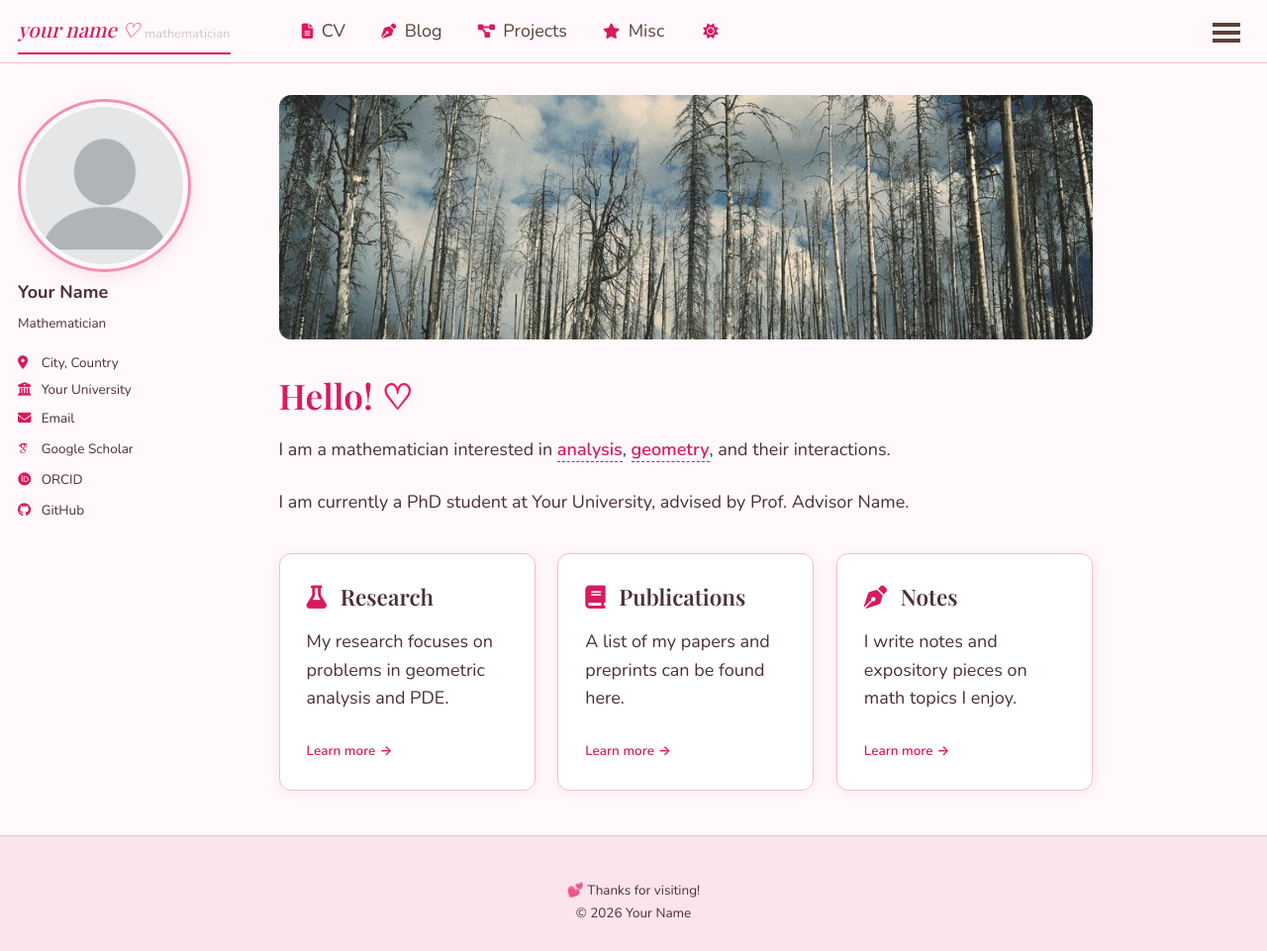
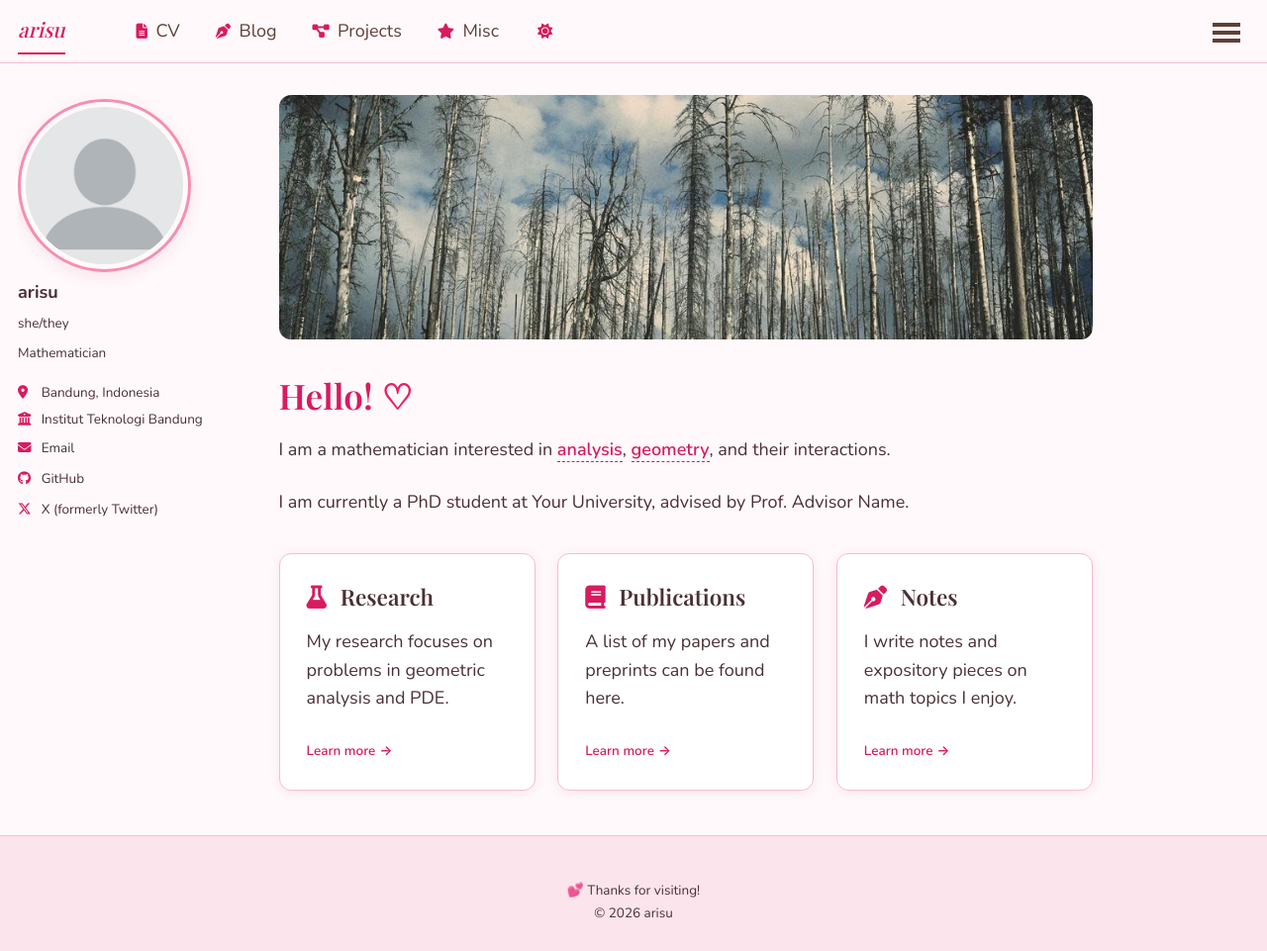
Before and after one commit to aris-uu/aris-uu.github.io, a Jekyll site: the page built from _pages/about.md, in a window 1280 px wide and 961 px high. Shown: the whole window at 99% size. Built offline with Jekyll 4.4.1, drawn with Linux system fonts in a browser that asks for light colours; some web fonts are replaced.

```diff
--- a/_config.yml
+++ b/_config.yml
@@ -9,11 +9,11 @@
 # Basic Site Settings
 locale                   : "en-US"
 site_theme               : "default"
-title                    : "your name ♡"
-subtitle                 : "mathematician"
+title                    : "arisu "
+subtitle                 : ""
 title_separator          : "-"
-name                     : &name "Your Name"
-description              : &description "Personal website of a mathematician"
+name                     : &name "arisu"
+description              : &description "personal website"
 url                      : https://aris-uu.github.io
 baseurl                  : ""
 repository               : "aris-uu/aris-uu.github.io"
@@ -23,26 +23,26 @@ repository               : "aris-uu/aris-uu.github.io"
 #               Additional customization can be done by editing /_includes/author-profile.html
 author:
   avatar           : "profile.png"
-  name             : "Your Name"
-  pronouns         : # example: "she/her"
+  name             : "arisu"
+  pronouns         : "she/they"
   bio              : "Mathematician"
-  location         : "City, Country"
-  employer         : "Your University"
+  location         : "Bandung, Indonesia"
+  employer         : "Institut Teknologi Bandung"
   uri              : # URL
-  email            : "youremail@university.edu"
+  email            : "arisuuarisuu@gmail.com"
 
   # Academic websites
   arxiv            : # URL
-  googlescholar    : "https://scholar.google.com/citations?user=PS_CX0AAAAAJ"
-  orcid            : "https://orcid.org/yourorcidurl"
+  googlescholar    :
+  orcid            :
 
   # Repositories and software development
-  github           : "yourusername"
+  github           : "aris-uu"
 
   # Social media
   bluesky          : # username
   linkedin         : # username
-  twitter          : # username
+  twitter          : "langlerangle"
 
 # Publication Category - The following the list of publication categories and their headings
 publication_category:
--- a/_includes/scripts.html
+++ b/_includes/scripts.html
@@ -1,3 +1,6 @@
+<script src="https://cdnjs.cloudflare.com/ajax/libs/jquery/3.7.1/jquery.min.js"
+    integrity="sha512-v2CJ7UaYy4JwqLDIrZUI/4hqeoQieOmAZNXBeQyjo21dadnwR+8ZaIJVT8EE2iyI61OV8e6M8PP2/4hpQINQ/g=="
+    crossorigin="anonymous" referrerpolicy="no-referrer"></script>
 <script type="module" src="{{ base_path }}/assets/js/main.js"></script>
 
 {% include analytics.html %}
```
